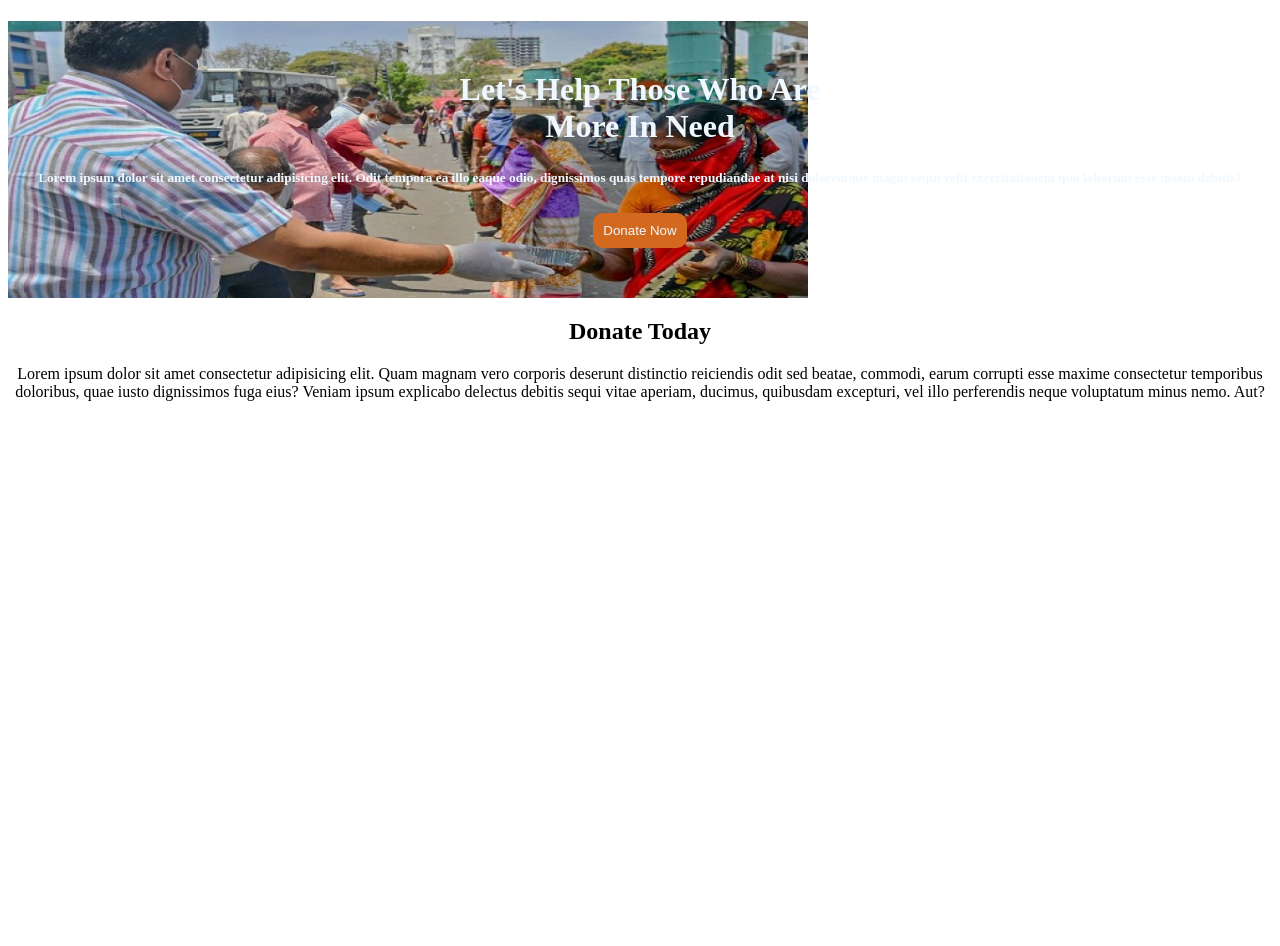
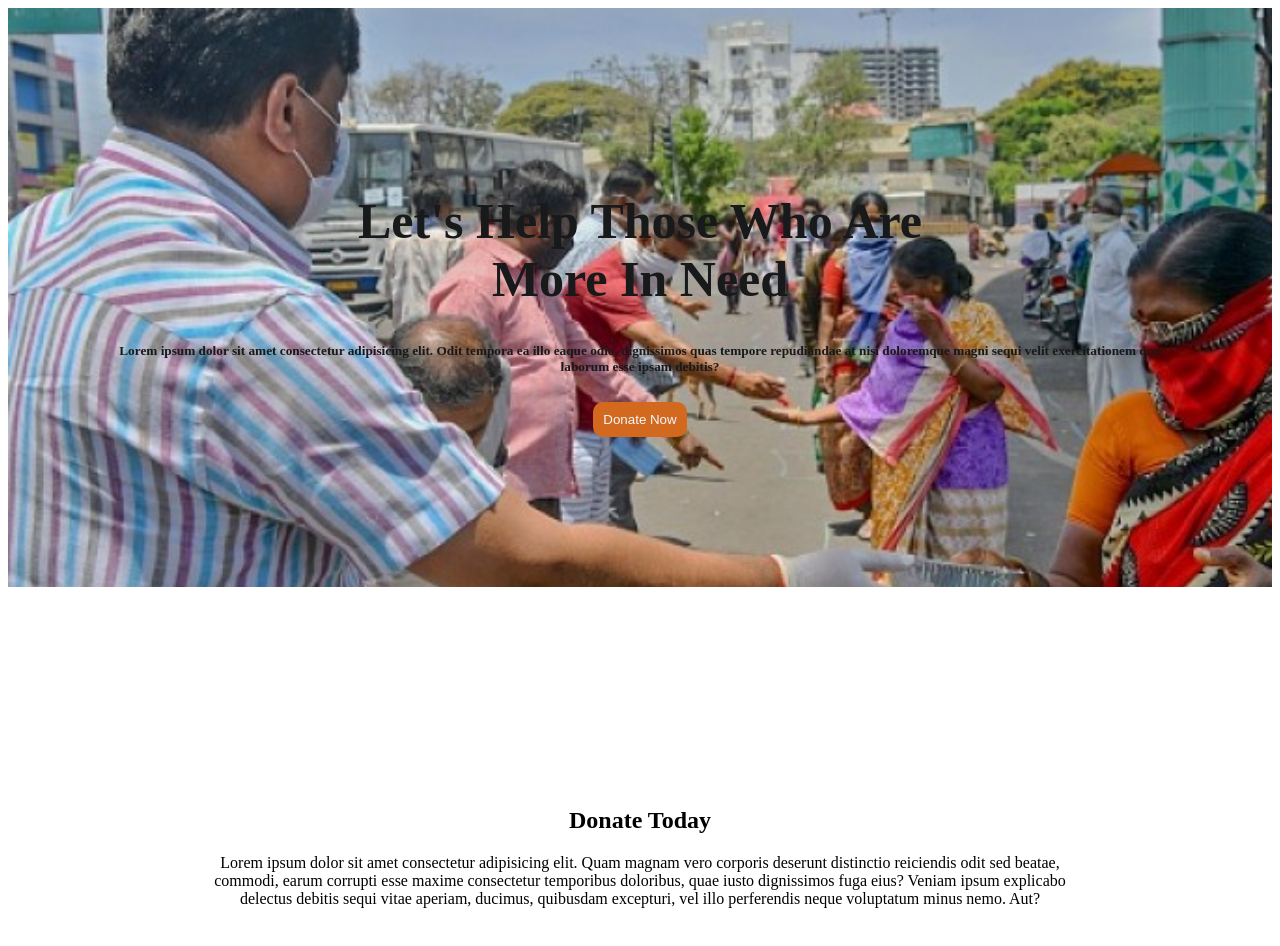
Before and after one commit to foysalahmed0/practice-project, a plain HTML site: page index.html in a window 1280 px wide. Before the commit the page ends 800 px from the top, so only its background shows below. Drawn offline with Linux system fonts and the light colour scheme.

```diff
--- a/styles/project.css
+++ b/styles/project.css
@@ -1,10 +1,11 @@
 .header{
     background-image: url('./../images/donate\ bg.jpg');
-    background-repeat: no-repeat;
-    background-size: 800px 300px;
+    background-repeat:no-repeat;
+    background-size: 1400px;
+    padding: 100px;
 }
 .title{
-    color: aliceblue ;
+    color: rgb(24, 25, 26) ;
     text-align: center;
     padding-bottom: 50px;
 
@@ -12,6 +13,7 @@
 .banner-title{
     text-align: center;
     padding: 50px 50px 2px;
+    font-size: 50px;
 
 }
 .banner-description{
@@ -29,6 +31,7 @@
 /* section */
 .section{
     text-align: center;
+    padding: 200px;
 }
 .ammount{
     display: flex;
```
